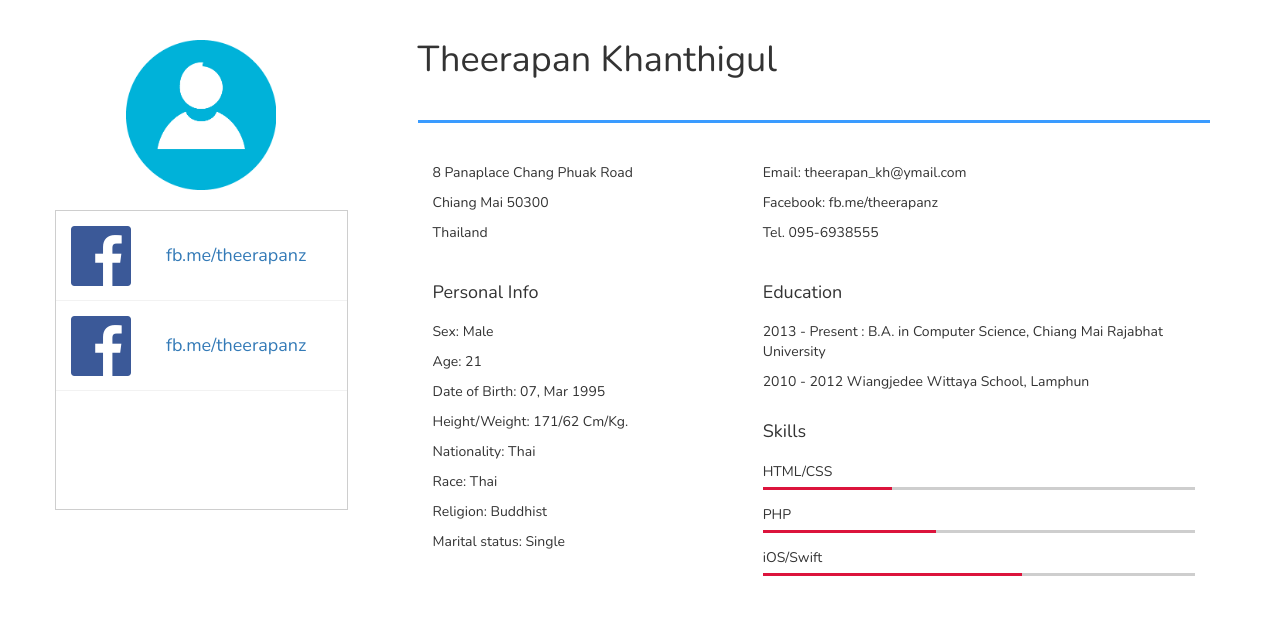
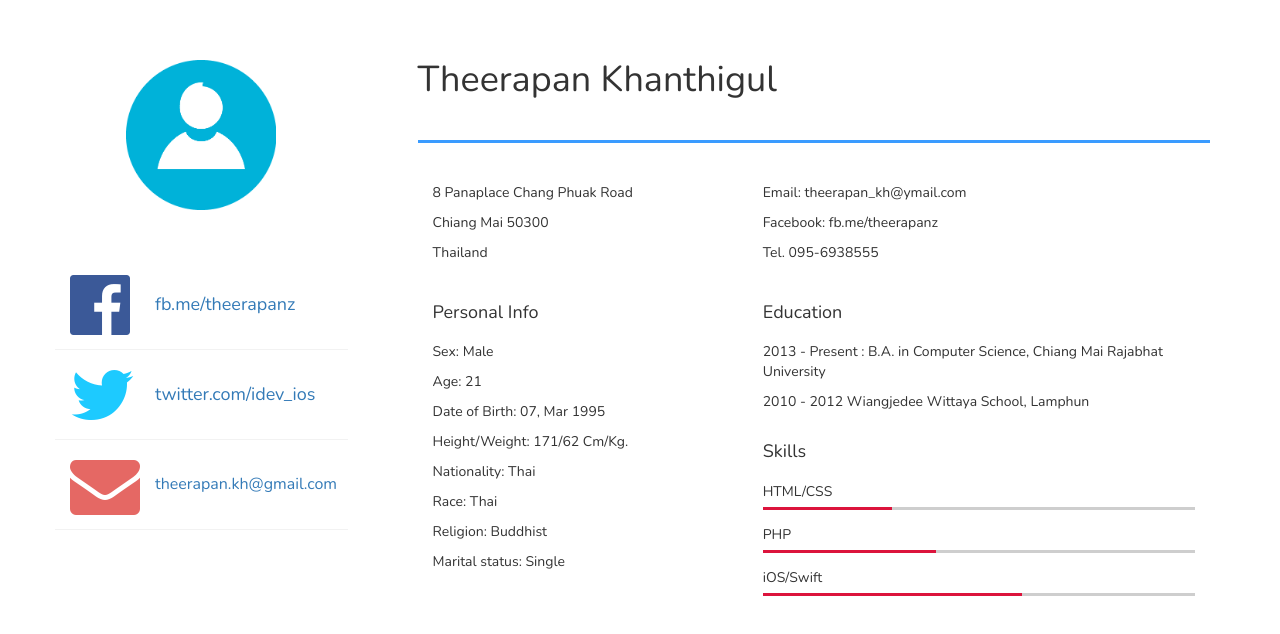
Before and after one commit to theerapan/resume, a plain HTML site: page index.html in a window 1280 px wide. Drawn offline with nearby package versions, Linux system fonts and the light colour scheme.

Commit message:
take color to each icon

```diff
--- a/index.html
+++ b/index.html
@@ -10,7 +10,7 @@
 <body>
     <div id="section1">
         <div class="container">
-            <div class="row">
+            <div class="row for-margin">
                 <div class="col-md-3">
                     <img src="assets/person.png" class="person-img center-block" alt="">
 
@@ -18,17 +18,24 @@
 
                         <div class="social">
                             <div class="icon-row">
-                                <div class="col-md-3 social-icon">
+                                <div class="col-md-3 social-icon color-fb">
                                     <i class="fa fa-facebook-official fa-5x" aria-hidden="true"></i>
                                 </div>
                                 <div class="col-md-9 social-address"><a href="#" class="social-link">fb.me/theerapanz</a></div>
                             </div>
 
                             <div class="icon-row">
-                                <div class="col-md-3 social-icon">
-                                    <i class="fa fa-facebook-official fa-5x" aria-hidden="true"></i>
+                                <div class="col-md-3 social-icon color-twitter">
+                                    <i class="fa fa-twitter fa-5x" aria-hidden="true"></i>
                                 </div>
-                                <div class="col-md-9 social-address"><a href="#" class="social-link">fb.me/theerapanz</a></div>
+                                <div class="col-md-9 social-address"><a href="https://twitter.com/idev_ios" class="social-link">twitter.com/idev_ios</a></div>
+                            </div>
+
+                            <div class="icon-row">
+                                <div class="col-md-3 social-icon color-mail">
+                                    <i class="fa fa-envelope fa-5x" aria-hidden="true"></i>
+                                </div>
+                                <div class="col-md-9 social-address mail-address"><a href="mailto:theerapan.kh@gmail.com" class="social-link">theerapan.kh@gmail.com</a></div>
                             </div>
 
                         </div>
--- a/style.css
+++ b/style.css
@@ -1,4 +1,5 @@
 @import url('https://fonts.googleapis.com/css?family=Nunito');
+
 body {
     font-family: 'Nunito', sans-serif;
 }
@@ -8,6 +9,10 @@ body {
     height: 620px;
 }
 
+.for-margin {
+    margin-top: 20px;
+}
+
 .person-img {
     width: 150px;
     height: 150px;
@@ -15,8 +20,8 @@ body {
 }
 
 .social {
-    margin-top: 20px;
-    border: 1px solid #cecece;
+    margin-top: 50px;
+/*    border: 1px solid #cecece;*/
     height: 300px;
 }
 
@@ -24,13 +29,28 @@ body {
     width: 70px;
     height: 70px;
     padding-left: 5px;
+}
+
+.color-fb {
     color: #3b5998;
+}
+
+.color-twitter {
+    color: #1dcaff;
+}
+
+.color-mail {
+    color: #e56864;
 }
 
 .social-address {
     font-size: 18px;
     line-height: 68px;
-    padding-left: 30px;
+    padding-left: 20px;
+}
+
+.mail-address {
+    font-size: 16px;
 }
 
 .icon-row {
```
